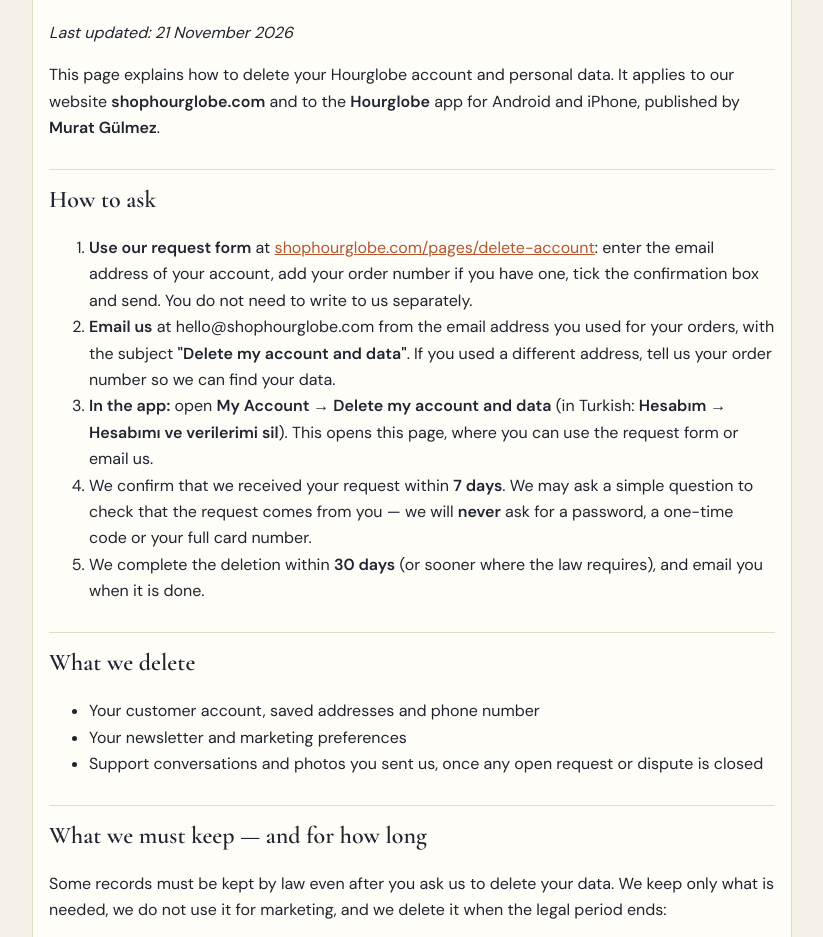
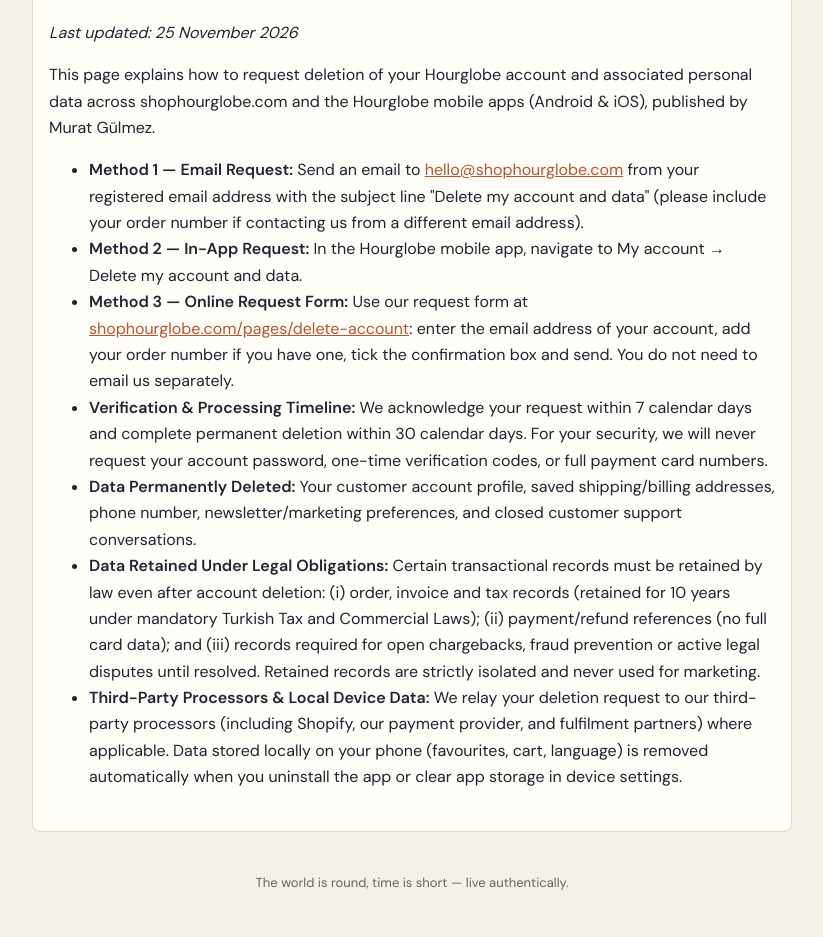
Before and after one commit to hourglobe/legal, a plain HTML site: page account-deletion/index.html in a window 1280 px wide. Shown: the part 172-1109 px from the top of the page, without its empty margins (228-1051 px from the left). After the commit the page ends 1081 px from the top, so only its background shows below. Drawn offline with nearby package versions, Linux system fonts and the light colour scheme.

Commit message:
account-deletion/index.html (Mag: v3 metni, site yasal sayfalarıyla aynı anda yayınla (2026-11-24))

```diff
--- a/account-deletion/index.html
+++ b/account-deletion/index.html
@@ -1,22 +1,18 @@
-<!doctype html><html lang="en"><head><meta charset="utf-8"><meta name="viewport" content="width=device-width,initial-scale=1"><title>Account and data deletion — Hourglobe</title><link rel="preconnect" href="https://fonts.googleapis.com"><link href="https://fonts.googleapis.com/css2?family=Cormorant+Garamond:wght@600&family=DM+Sans:wght@400;600&display=swap" rel="stylesheet"><style>:root{--zemin:#F6F1E7;--yuzey:#FFFDF8;--yazi:#1F2430;--ikincil:#6B6458;--altin:#C59853;--kenar:#E4DCCB}
+<!doctype html><html lang="en"><head><meta charset="utf-8"><meta name="viewport" content="width=device-width,initial-scale=1"><title>Account and Data Deletion — Hourglobe</title><link rel="preconnect" href="https://fonts.googleapis.com"><link href="https://fonts.googleapis.com/css2?family=Cormorant+Garamond:wght@600&family=DM+Sans:wght@400;600&display=swap" rel="stylesheet"><style>:root{--zemin:#F6F1E7;--yuzey:#FFFDF8;--yazi:#1F2430;--ikincil:#6B6458;--altin:#C59853;--kenar:#E4DCCB}
 *{box-sizing:border-box}body{margin:0;background:var(--zemin);color:var(--yazi);font:16px/1.65 "DM Sans",system-ui,sans-serif}
 header{background:#1F2430;color:#F6F1E7;padding:14px 16px}header a{color:#F6F1E7;text-decoration:none;font:600 22px "Cormorant Garamond",serif}
 main{max-width:760px;margin:24px auto;padding:24px 16px;background:var(--yuzey);border:1px solid var(--kenar);border-radius:8px}
 h1,h2{font-family:"Cormorant Garamond",serif;line-height:1.2}h1{font-size:34px}h2{font-size:24px;margin-top:28px;border-top:1px solid var(--kenar);padding-top:16px}
 a{color:#B5562F}table{border-collapse:collapse;width:100%;font-size:14px}td,th{border:1px solid var(--kenar);padding:6px;text-align:left;vertical-align:top}
-footer{text-align:center;color:var(--ikincil);font-size:13px;padding:16px}</style></head><body><header><a href="https://shophourglobe.com">Hourglobe</a></header><main><h1>Account and data deletion</h1>
-<p><em>Last updated: 21 November 2026</em></p>
-<p>This page explains how to delete your Hourglobe account and personal data. It applies to our website <strong>shophourglobe.com</strong> and to the <strong>Hourglobe</strong> app for Android and iPhone, published by <strong>Murat Gülmez</strong>.</p>
-<h2>How to ask</h2>
-<ol><li><strong>Use our request form</strong> at <a href="https://shophourglobe.com/pages/delete-account">shophourglobe.com/pages/delete-account</a>: enter the email address of your account, add your order number if you have one, tick the confirmation box and send. You do not need to write to us separately.</li><li><strong>Email us</strong> at hello@shophourglobe.com from the email address you used for your orders, with the subject <strong>"Delete my account and data"</strong>. If you used a different address, tell us your order number so we can find your data.</li><li><strong>In the app:</strong> open <strong>My Account → Delete my account and data</strong> (in Turkish: <strong>Hesabım → Hesabımı ve verilerimi sil</strong>). This opens this page, where you can use the request form or email us.</li><li>We confirm that we received your request within <strong>7 days</strong>. We may ask a simple question to check that the request comes from you — we will <strong>never</strong> ask for a password, a one-time code or your full card number.</li><li>We complete the deletion within <strong>30 days</strong> (or sooner where the law requires), and email you when it is done.</li></ol>
-<h2>What we delete</h2>
-<ul><li>Your customer account, saved addresses and phone number</li><li>Your newsletter and marketing preferences</li><li>Support conversations and photos you sent us, once any open request or dispute is closed</li></ul>
-<h2>What we must keep — and for how long</h2>
-<p>Some records must be kept by law even after you ask us to delete your data. We keep only what is needed, we do not use it for marketing, and we delete it when the legal period ends:</p>
-<ul><li><strong>Order and invoice records</strong> (order number, items, amounts, billing name and address): for the period required by tax and commercial law</li><li><strong>Payment and refund references</strong> (no full card data — we never see or store it): as long as needed to resolve your request</li><li><strong>Records needed for an open dispute, chargeback or fraud check:</strong> until it is resolved</li></ul>
-<h2>Data on your device</h2>
-<p>The app keeps your favourites, cart, chosen delivery country and language <strong>only on your phone</strong>. They are removed when you uninstall the app, or when you clear the app's storage in your phone settings.</p>
-<h2>Our partners</h2>
-<p>We pass your deletion request to the service providers that hold your data on our behalf — our e-commerce platform, our payment provider and our fulfilment partners — where they still keep it and the law allows deletion.</p>
-<h2>Questions</h2>
-<p>Write to hello@shophourglobe.com. You can also complain to your data protection authority — see our <a href="https://legal.shophourglobe.com/privacy-policy/">Privacy Policy</a>.</p></main><footer>The world is round, time is short — live authentically.</footer></body></html>
+footer{text-align:center;color:var(--ikincil);font-size:13px;padding:16px}</style></head><body><header><a href="https://shophourglobe.com">Hourglobe</a></header><main><h1>Account and Data Deletion</h1>
+<p><em>Last updated: 25 November 2026</em></p>
+<p>This page explains how to request deletion of your Hourglobe account and associated personal data across shophourglobe.com and the Hourglobe mobile apps (Android &amp; iOS), published by Murat Gülmez.</p>
+<ul>
+<li><strong>Method 1 — Email Request:</strong> Send an email to <a href="mailto:hello@shophourglobe.com">hello@shophourglobe.com</a> from your registered email address with the subject line "Delete my account and data" (please include your order number if contacting us from a different email address).</li>
+<li><strong>Method 2 — In-App Request:</strong> In the Hourglobe mobile app, navigate to My account → Delete my account and data.</li>
+<li><strong>Method 3 — Online Request Form:</strong> Use our request form at <a href="https://shophourglobe.com/pages/delete-account">shophourglobe.com/pages/delete-account</a>: enter the email address of your account, add your order number if you have one, tick the confirmation box and send. You do not need to email us separately.</li>
+<li><strong>Verification &amp; Processing Timeline:</strong> We acknowledge your request within 7 calendar days and complete permanent deletion within 30 calendar days. For your security, we will never request your account password, one-time verification codes, or full payment card numbers.</li>
+<li><strong>Data Permanently Deleted:</strong> Your customer account profile, saved shipping/billing addresses, phone number, newsletter/marketing preferences, and closed customer support conversations.</li>
+<li><strong>Data Retained Under Legal Obligations:</strong> Certain transactional records must be retained by law even after account deletion: (i) order, invoice and tax records (retained for 10 years under mandatory Turkish Tax and Commercial Laws); (ii) payment/refund references (no full card data); and (iii) records required for open chargebacks, fraud prevention or active legal disputes until resolved. Retained records are strictly isolated and never used for marketing.</li>
+<li><strong>Third-Party Processors &amp; Local Device Data:</strong> We relay your deletion request to our third-party processors (including Shopify, our payment provider, and fulfilment partners) where applicable. Data stored locally on your phone (favourites, cart, language) is removed automatically when you uninstall the app or clear app storage in device settings.</li>
+</ul></main><footer>The world is round, time is short — live authentically.</footer></body></html>
```
